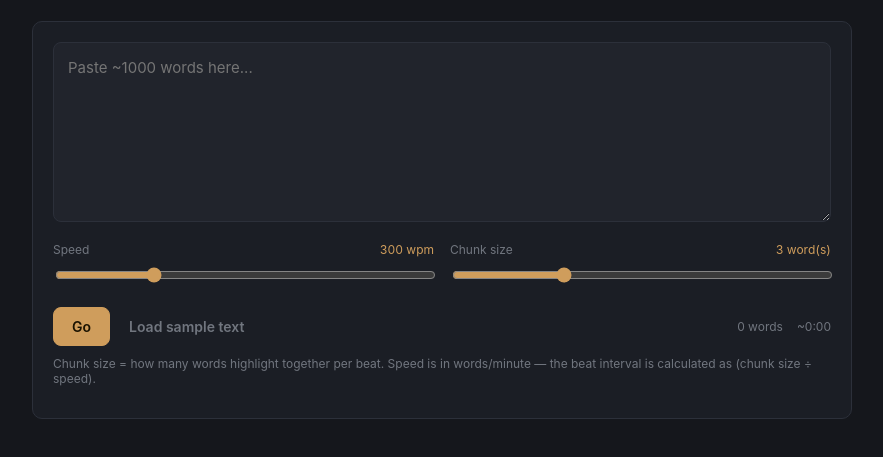
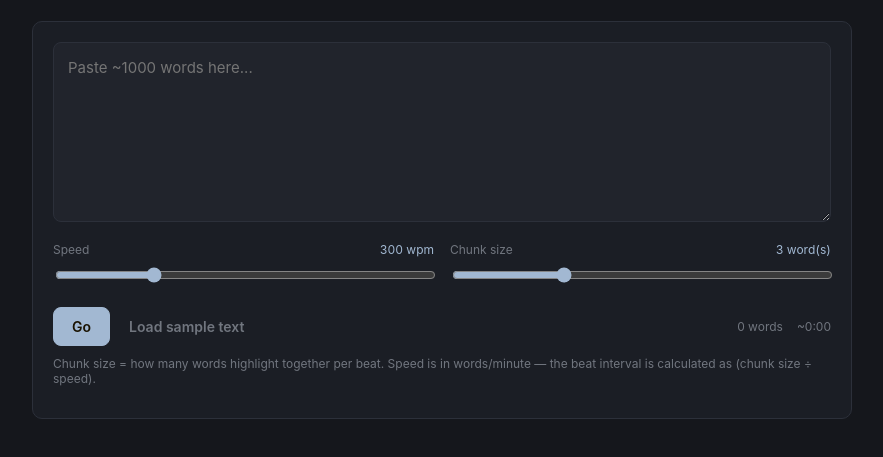
Before and after one commit to ricktopher/rereader, a plain HTML site: page index.html in a window 1280 px wide. Shown: the part 79-536 px from the top of the page, without its empty margins (198-1081 px from the left). Drawn offline with Linux system fonts and the light colour scheme.

Commit message:
Made the color more comfortable.

```diff
--- a/index.html
+++ b/index.html
@@ -12,10 +12,10 @@
     --border: #2c303a;
     --text: #dadce2;
     --text-dim: #71767f;
-    --accent: #cf9d5c;
-    --accent-hover: #ddad6f;
-    --accent-dim: #4d3d24;
-    --accent-text: #241b0a;
+    --accent: #a2b8d2;
+    --accent-hover: #b4c7dc;
+    --accent-dim: #354456;
+    --accent-text: #17212e;
     --danger: #c97b76;
     --word-unread: #4a4e58;
     --word-read: #9297a1;
```
Also changed, not shown: 1 other file.
